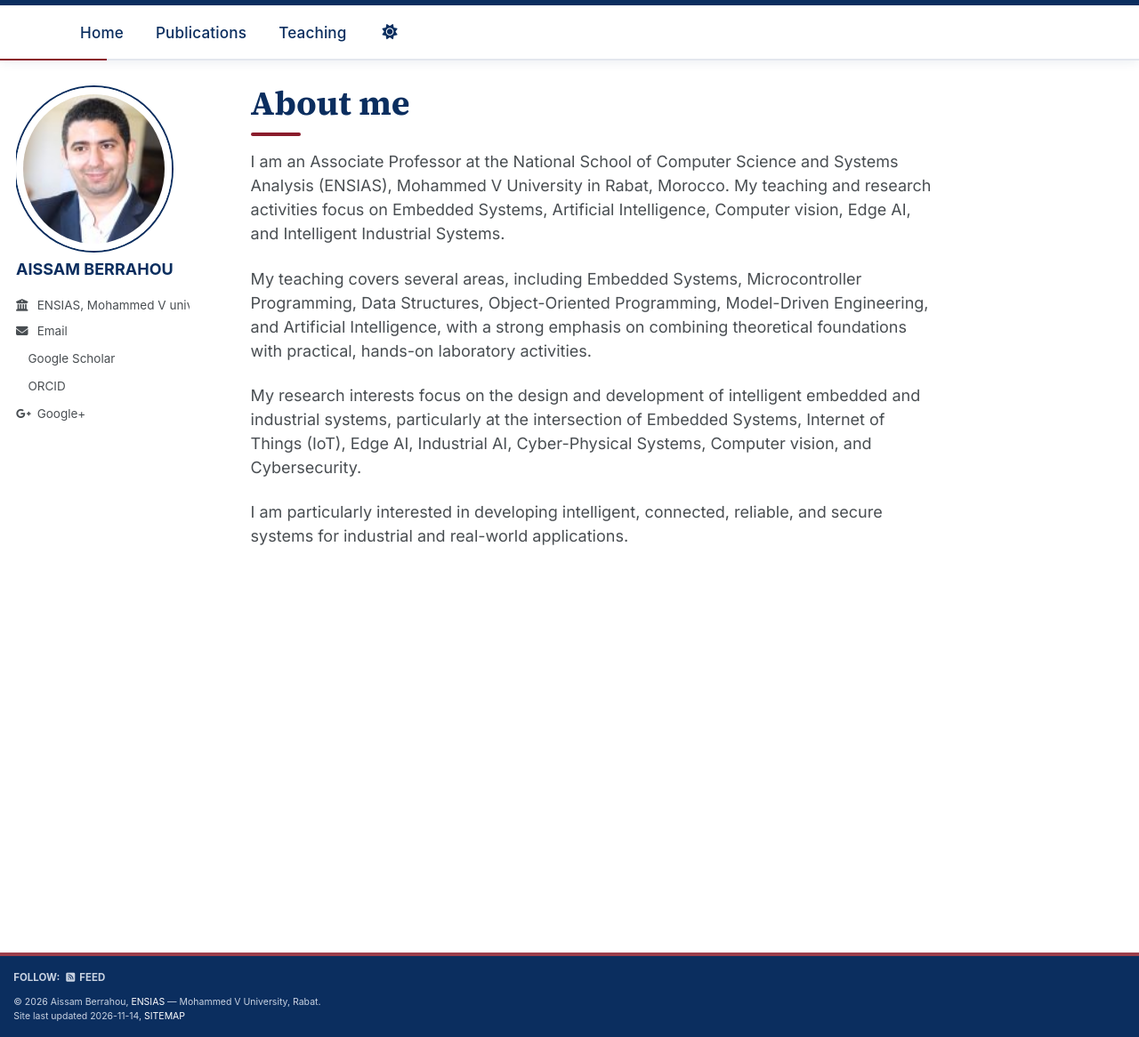
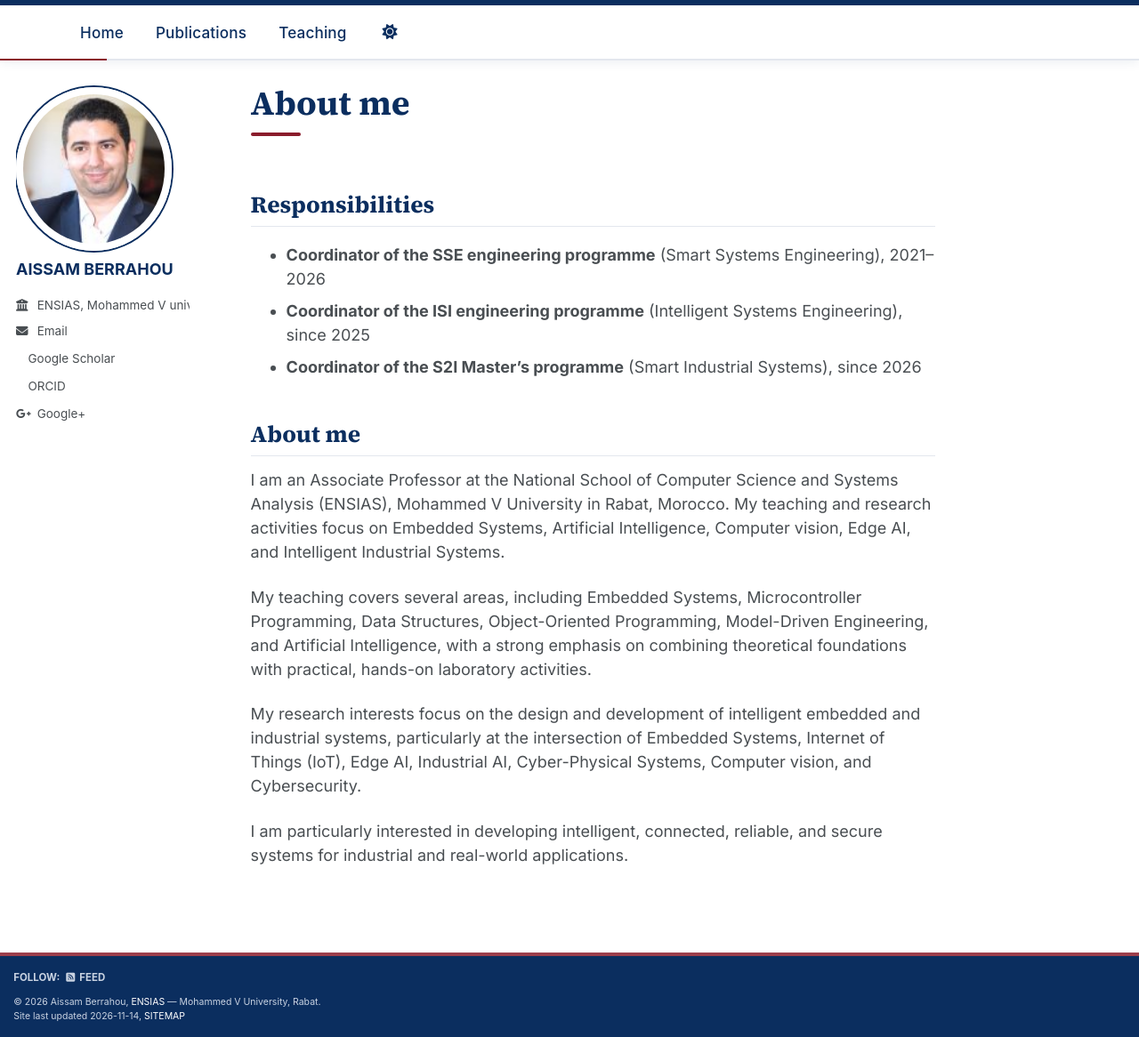
Before and after one commit to aissamberrahou/aissamberrahou.github.io, a Jekyll site: the page built from _pages/about.md, in a window 1280 px wide and 1166 px high. Shown: the whole window at 89% size. Built offline with Jekyll 4.4.1, drawn with Linux system fonts in a browser that asks for light colours; a style sheet for code colours, icons or effects is not loaded.

Commit message:
Add files via upload

```diff
--- a/_pages/about.md
+++ b/_pages/about.md
@@ -7,6 +7,14 @@ redirect_from:
   - /about.html
 ---
 
+## Responsibilities
+
+* **Coordinator of the SSE engineering programme** (Smart Systems Engineering), 2021–2026
+* **Coordinator of the ISI engineering programme** (Intelligent Systems Engineering), since 2025
+* **Coordinator of the S2I Master's programme** (Smart Industrial Systems), since 2026
+
+## About me
+
 I am an Associate Professor at the National School of Computer Science and Systems Analysis (ENSIAS), Mohammed V University in Rabat, Morocco. My teaching and research activities focus on Embedded Systems, Artificial Intelligence, Computer vision, Edge AI, and Intelligent Industrial Systems.
 
 My teaching covers several areas, including Embedded Systems, Microcontroller Programming, Data Structures, Object-Oriented Programming, Model-Driven Engineering, and Artificial Intelligence, with a strong emphasis on combining theoretical foundations with practical, hands-on laboratory activities.
```
